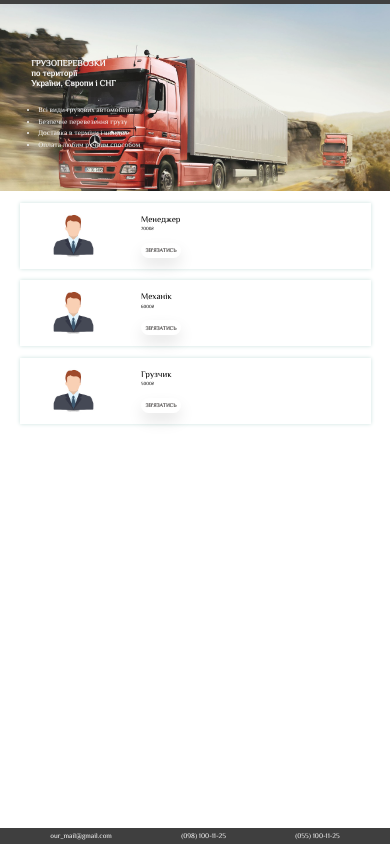
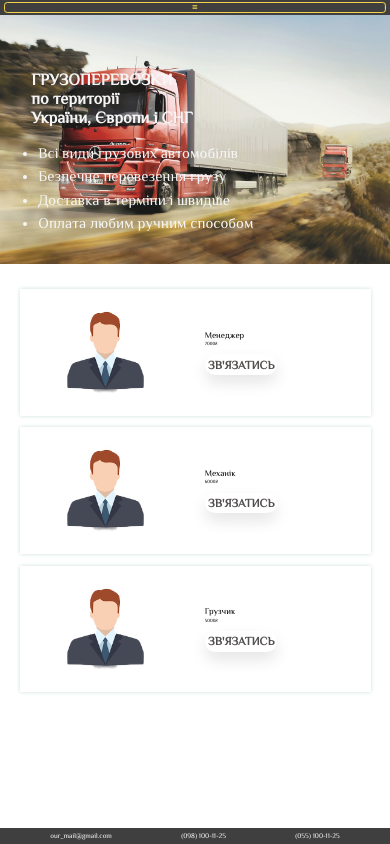
Before and after one commit to The-fAnatiK/lab-for-web.github.io, a plain HTML site: page our-vacancies.html in a window 390 px wide. Drawn offline with Linux system fonts and the light colour scheme.

Commit message:
Add files via upload

```diff
--- a/our-vacancies.html
+++ b/our-vacancies.html
@@ -7,17 +7,21 @@
     <link rel="stylesheet" href="styles/index-main-style.css">
     <link rel="stylesheet" href="styles/our-vacancies-main-style.css">
     <link rel="stylesheet" href="styles/footer-style.css">
+    <link rel="stylesheet" href="https://cdnjs.cloudflare.com/ajax/libs/font-awesome/4.7.0/css/font-awesome.min.css">
     <meta name="viewport" content="width=device-width, initial-scale=1.0">
     <title>Транспортна компанія</title>
 </head>
 <body>
     <header>
         <div id="container-navbar">
-            <div class="nav">
+            <div class="nav" id="top-nav">
                 <a href="index.html">Головна</a>
                 <a href="our-transport.html">Транспорт</a>
                 <a href="our-vacancies.html">Вакансії</a>
                 <a href="about-us.html">Про нас</a>
+                <a href="#" class="icon" onclick="myFunction()">
+                    <i class="fa fa-bars"></i>
+                </a>
             </div>
         </div>
         <div class="inner-logo">
@@ -79,5 +83,6 @@
             <a href="tel:0551001125">(055) 100-11-25</a>
         </div>
     </footer>
+    <script src="index.js"></script>
 </body>
 </html>
--- a/styles/header-style.css
+++ b/styles/header-style.css
@@ -64,24 +64,11 @@
     color: black;
 }
 
-.logo{
-    display: flex;
-    align-items: center;
-    font-size: 2.5vw;
-    width: 30%;
-    margin: 0 1% 0 10%;
-}
-
-.logo > a{
-    text-decoration: none;
-    color: white;
-}
-
 .nav .icon {
     display: none;
 }
 
-@media screen and (max-width: 600px) {
+@media screen and (max-width: 1024px) {
     .nav{
         flex-direction: column;
     }
@@ -92,7 +79,9 @@
         display: block;
     }
 
-    .nav.responsive {position: relative;}
+    .nav.responsive {
+        position: relative;
+    }
     .nav.responsive .icon {
         right: 0;
         top: 0;
@@ -101,4 +90,11 @@
         display: block;
         text-align: left;
     }
+
+    .text-logo > h1{
+        font-size: 4.2vw;
+    }
+    .inner-logo{
+        font-size: 3.8vw;
+    }
 }
--- a/styles/index-main-style.css
+++ b/styles/index-main-style.css
@@ -23,6 +23,7 @@
     font-size: 1.4vw;
     width: 100%;
 }
+
 .image-content{
     width: 30%;
 }
@@ -59,3 +60,31 @@
     font-weight: 100;
     font-size: 1.6vw;
 }
+
+@media screen and (max-width: 1024px) {
+    .image-content{
+        width: 50%;
+    }
+
+    .text-content{
+        font-size: 2vw;
+    }
+
+    .tag-content{
+        font-size: 2.6vw;
+    }
+}
+
+@media screen and (max-width: 480px) {
+    .image-content{
+        width: 80%;
+    }
+
+    .text-content{
+        font-size: 3vw;
+    }
+
+    .tag-content{
+        font-size: 3.6vw;
+    }
+}
```
Also changed, not shown: about-us.html (+7 -1 lines), our-transport.html (+7 -1 lines).
